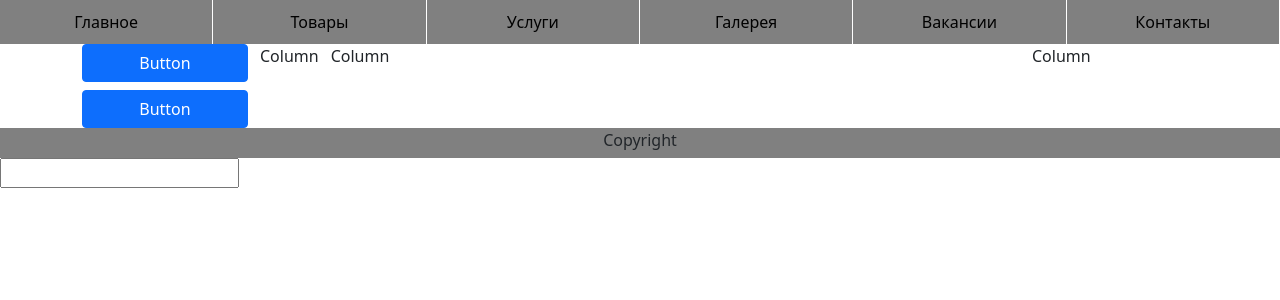
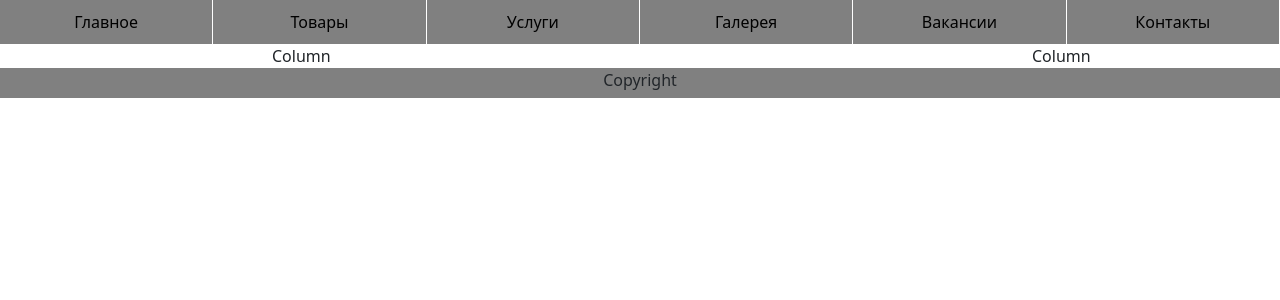
Before and after one commit to RedJetta/new, a PHP site: page /index.php in a window 1280 px wide. Shown: the part 200-500 px from the top of the page. Run offline with PHP 8.4, Linux system fonts and the light colour scheme.

Commit message:
Some Changes

```diff
--- a/index.php
+++ b/index.php
@@ -1,3 +1,3 @@
 <?php require_once 'templates/top.php';?>
-Column
+<!--Column-->
 <?php require_once 'templates/bottom.php';?>
--- a/templates/bottom.php
+++ b/templates/bottom.php
@@ -1,10 +1,4 @@
-
-
-        <div class="col">
-            Column
-        </div>
-        <div class="col-2">
-            Column
+        Column
         </div>
     </div>
 </div>
@@ -12,7 +6,4 @@
     <p> Copyright </p>
 </div>
 </body>
-<form action="index.php">
-    <input name="" >
-</form>
 </html>
--- a/templates/top.php
+++ b/templates/top.php
@@ -25,8 +25,8 @@
 <div class="container">
     <div class="row">
         <div class="col-2">
-            <div class="d-grid gap-2">
-                <button class="btn btn-primary" type="button">Button</button>
-                <button class="btn btn-primary" type="button">Button</button>
-            </div>
         </div>
+        <div class="col">
+            Column
+        </div>
+        <div class="col-2">
```
